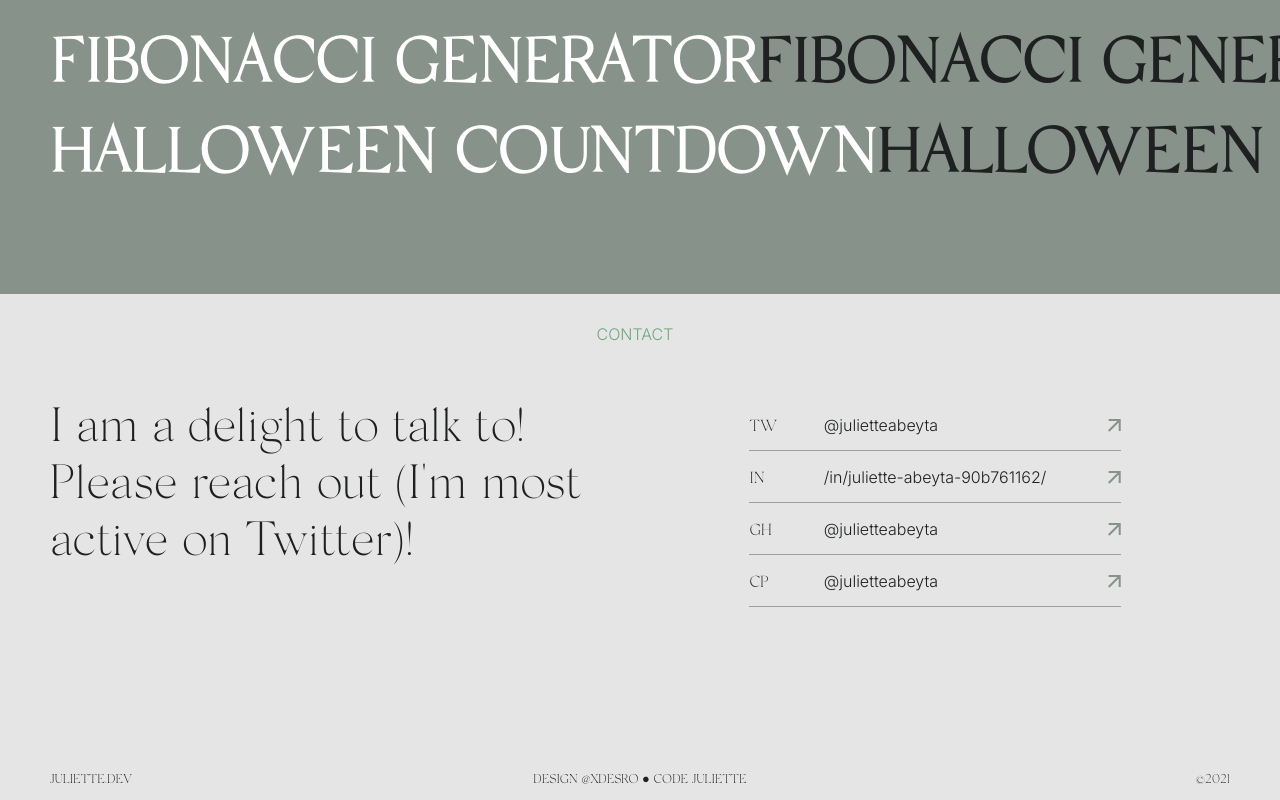
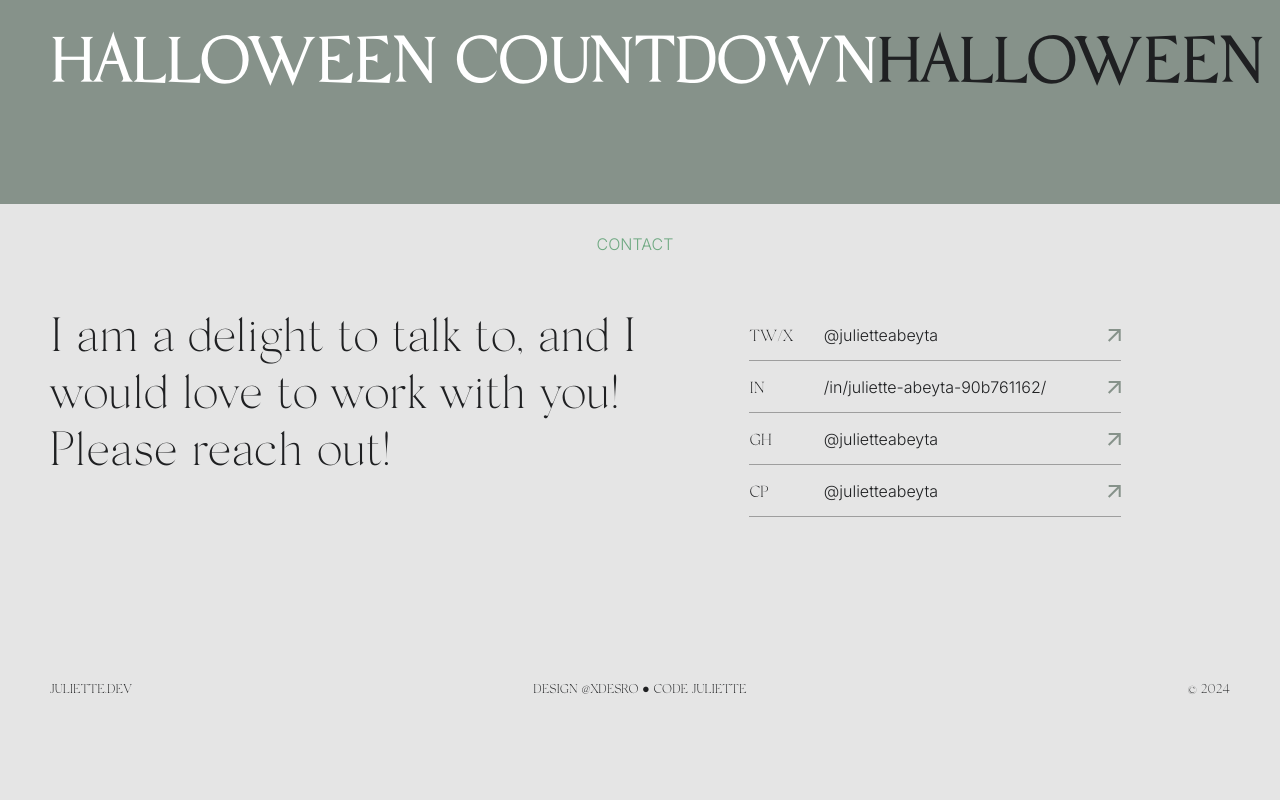
Before and after one commit to julietteabeyta/portfolio-2021, a Next.js app: page / in a window 1280 px wide. Shown: the part 1071-1871 px from the top of the page. After the commit the page ends 1781 px from the top, so only its background shows below. Built offline with nearby package versions, Linux system fonts and the light colour scheme.

Commit message:
Update packages, update content to reflect 2024 updates

```diff
--- a/components/Contact.js
+++ b/components/Contact.js
@@ -1,5 +1,4 @@
 import { Fragment, useEffect } from 'react';
-import ReactDOM from 'react-dom'
 
 export default function Introduction() {
   return (
@@ -11,15 +10,15 @@ export default function Introduction() {
           </div>
         </div>
       <div className="contact-cta">
-        I am a delight to talk to! Please reach out (I'm most active on Twitter)!
+        I am a delight to talk to, and I would love to work with you! Please reach out!
       </div>
       <div className="contact-method-container">
         <div className="contact-method contact-twitter">
-          <p>TW</p>
+          <p>TW/X</p>
           <p>@julietteabeyta</p>
           <a href="https://twitter.com/julietteabeyta" target="_blank" rel="noreferrer">
             <svg width="13" height="13" viewBox="0 0 13 13" fill="none" xmlns="http://www.w3.org/2000/svg">
-              <path fill-rule="evenodd" clip-rule="evenodd" d="M9.29289 2H0.707107V0H12.7071V12H10.7071V3.41421L1.41421 12.7071L0 11.2929L9.29289 2Z" fill="#86928A"/>
+              <path fillRule="evenodd" clipRule="evenodd" d="M9.29289 2H0.707107V0H12.7071V12H10.7071V3.41421L1.41421 12.7071L0 11.2929L9.29289 2Z" fill="#86928A"/>
             </svg>
           </a>
         </div>
@@ -28,7 +27,7 @@ export default function Introduction() {
           <p>/in/juliette-abeyta-90b761162/</p>
           <a href="https://linkedin.com/in/juliette-abeyta-90b761162/" target="_blank" rel="noreferrer">
             <svg width="13" height="13" viewBox="0 0 13 13" fill="none" xmlns="http://www.w3.org/2000/svg">
-              <path fill-rule="evenodd" clip-rule="evenodd" d="M9.29289 2H0.707107V0H12.7071V12H10.7071V3.41421L1.41421 12.7071L0 11.2929L9.29289 2Z" fill="#86928A"/>
+              <path fillRule="evenodd" clipRule="evenodd" d="M9.29289 2H0.707107V0H12.7071V12H10.7071V3.41421L1.41421 12.7071L0 11.2929L9.29289 2Z" fill="#86928A"/>
             </svg>
           </a>
         </div>
@@ -37,7 +36,7 @@ export default function Introduction() {
           <p>@julietteabeyta</p>
           <a href="https://github.com/julietteabeyta" target="_blank" rel="noreferrer">
             <svg width="13" height="13" viewBox="0 0 13 13" fill="none" xmlns="http://www.w3.org/2000/svg">
-              <path fill-rule="evenodd" clip-rule="evenodd" d="M9.29289 2H0.707107V0H12.7071V12H10.7071V3.41421L1.41421 12.7071L0 11.2929L9.29289 2Z" fill="#86928A"/>
+              <path fillRule="evenodd" clipRule="evenodd" d="M9.29289 2H0.707107V0H12.7071V12H10.7071V3.41421L1.41421 12.7071L0 11.2929L9.29289 2Z" fill="#86928A"/>
             </svg>
           </a>
         </div>
@@ -46,7 +45,7 @@ export default function Introduction() {
           <p>@julietteabeyta</p>
           <a href="https://codepen.com/julietteabeyta" target="_blank" rel="noreferrer">
             <svg width="13" height="13" viewBox="0 0 13 13" fill="none" xmlns="http://www.w3.org/2000/svg">
-              <path fill-rule="evenodd" clip-rule="evenodd" d="M9.29289 2H0.707107V0H12.7071V12H10.7071V3.41421L1.41421 12.7071L0 11.2929L9.29289 2Z" fill="#86928A"/>
+              <path fillRule="evenodd" clipRule="evenodd" d="M9.29289 2H0.707107V0H12.7071V12H10.7071V3.41421L1.41421 12.7071L0 11.2929L9.29289 2Z" fill="#86928A"/>
             </svg>
           </a>
         </div>
--- a/components/Footer.js
+++ b/components/Footer.js
@@ -4,7 +4,7 @@ export default function Footer() {
       <footer>
         <p className="site-title">Juliette.dev</p>
         <p className="site-work-by">Design @xdesro ● Code Juliette</p>
-        <p className="site-year">©2021</p>
+        <p className="site-year">© 2024</p>
       </footer>
     </>
   )
--- a/components/Introduction.js
+++ b/components/Introduction.js
@@ -1,4 +1,4 @@
-import { Fragment, useEffect, useRef } from 'react';
+import { useEffect, useRef } from 'react';
 
 export default function Introduction() {
   const text1 = useRef(null);
@@ -34,7 +34,7 @@ export default function Introduction() {
             at <span className="writing-code-string">writing code</span>, bein' a sweetie pie, and cooking vegan food.
           </p>
           <svg className="header-svg arrow" width="188" height="53" viewBox="0 0 188 53" fill="none" xmlns="http://www.w3.org/2000/svg">
-            <path d="M186.5 32.0001C161.803 -7.14034 83.5 -15.0822 1 46.8833M1 46.8833L30.5 51.5M1 46.8833V22.5333" stroke="#86928A" stroke-width="2"/>
+            <path d="M186.5 32.0001C161.803 -7.14034 83.5 -15.0822 1 46.8833M1 46.8833L30.5 51.5M1 46.8833V22.5333" stroke="#86928A" strokeWidth="2"/>
           </svg>
         </div>
       </div>
--- a/components/Projects.js
+++ b/components/Projects.js
@@ -118,7 +118,7 @@ export default function Introduction() {
               What Rhymes With God
             </div>
           </a>
-          <a
+          {/* <a
             className="project-link"
             href="https://spacex.juliette.dev"
             target="_blank"
@@ -131,7 +131,7 @@ export default function Introduction() {
             >
               SpaceX Launches
             </div>
-          </a>
+          </a> */}
           <a
             className="project-link"
             href="https://tasktracker.juliette.dev"
--- a/styles.css
+++ b/styles.css
@@ -152,6 +152,7 @@ a {
 }
 
 .header-img-text {
+  z-index: 0;
   font-size: 4rem;
   text-transform: uppercase;
   color: var(--white-color);
@@ -336,7 +337,6 @@ footer .site-year {
   .header div:first-child {
     margin-right: 75px;
   }
-
   .header-svg.arrow {
     display: block;
     left: -155px;
@@ -359,30 +359,24 @@ footer .site-year {
   .header div:nth-child(2) p {
     font-size: 1.5rem;
   }
-
   .header-svg.arrow {
     display: none;
   }
-
   .project-name-a,
-.project-name-b {
+  .project-name-b {
     font-size: 1.5rem;
     line-height: 50px;
   }
-
   .header-subtext, .sidetext {
     display: none;
   }
-
   .contact-container {
     grid-template-columns: 1fr;
     align-items: center;
   }
-
   .contact-cta {
     display: none;
   }
-
   footer {
     padding: 0 20px;
   }
--- a/styles.scss
+++ b/styles.scss
@@ -156,6 +156,7 @@ a {
 }
 
 .header-img-text {
+  z-index: 0;
 	font-size: 4rem;
 	text-transform: uppercase;
   color: var(--white-color);
```
Also changed, not shown: package.json (+10 -9 lines), 1 other file (tests, documents, lock files or other folders).
